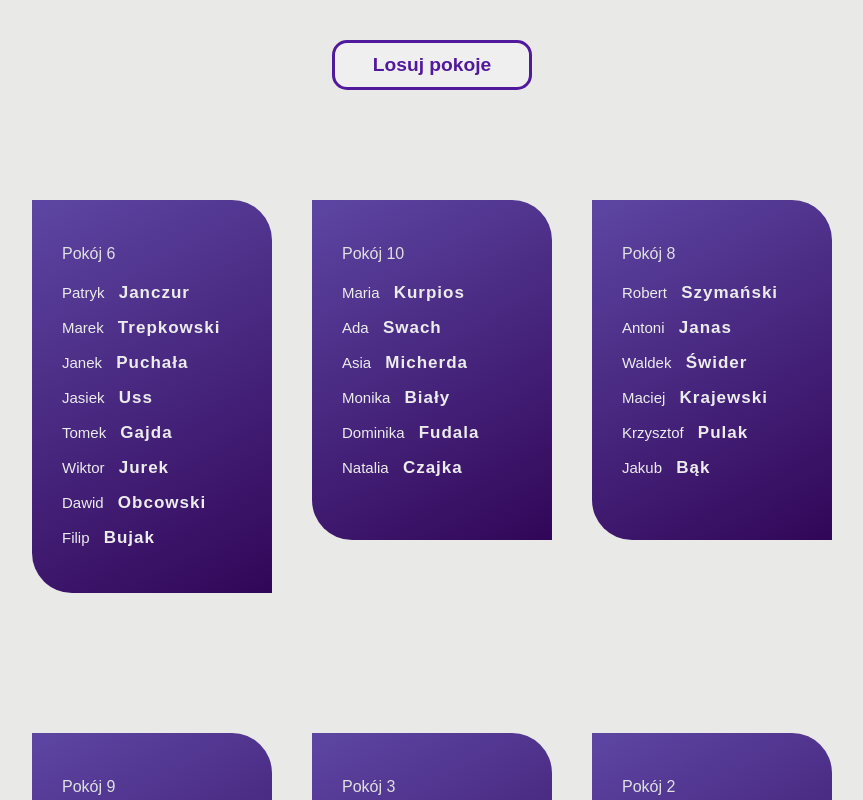
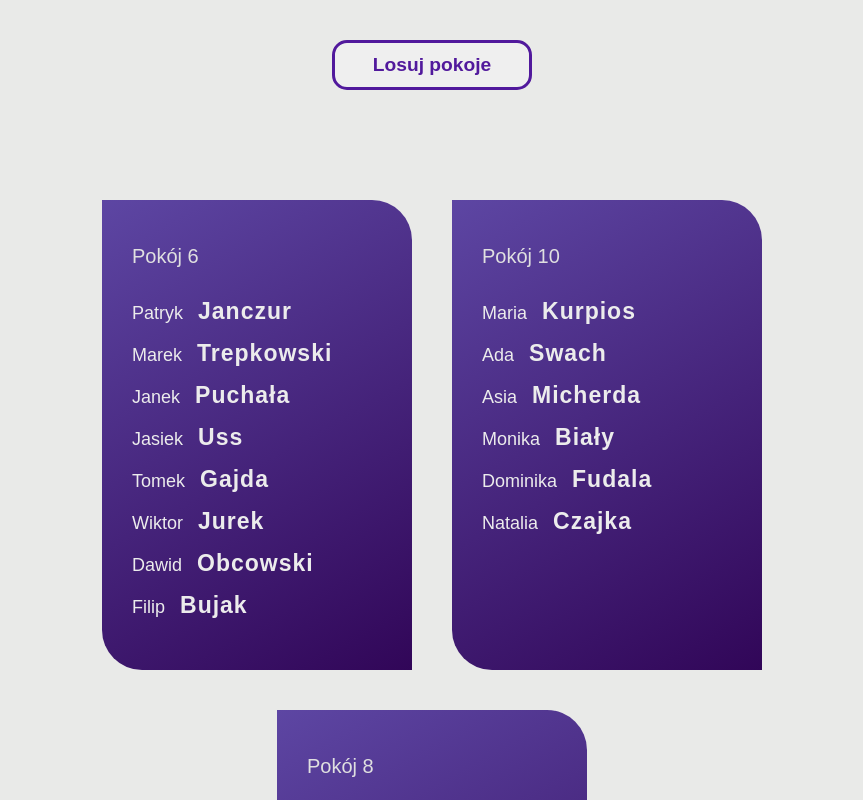
Before and after one commit to nerooc/randomizingmachine, a React (Create React App) app: page / in a window 1280 px wide. Both pictures are taken after a click on the button "Losuj pokoje". Shown: the top 800 px of the page, without its empty margins (208-1071 px from the left). Built offline with nearby package versions, Linux system fonts and the light colour scheme.

Commit message:
Presentation change

```diff
--- a/src/room.css
+++ b/src/room.css
@@ -1,7 +1,7 @@
 .room{
   background: linear-gradient(151deg, #5d46a3 0%, #310658 100%);
-  width: 180px;
-  min-height: 280px;
+  width: 250px;
+  height: 410px;
   margin: 20px;
   padding: 30px;
   border-radius: 0 40px;
@@ -10,18 +10,18 @@
 p{
   margin: 15px 0;
   font-family: sans-serif;
-  font-size: 15px;
+  font-size: 18px;
   color: #ececec;
 }
 
 .number{
-  font-size: 16px;
-  margin-bottom: 20px;
+  font-size: 20px;
+  margin-bottom: 30px;
   color: #e0e0e0;
 }
 
 .surname{
-  font-size: 17px;
+  font-size: 23px;
   font-weight: bold;
   letter-spacing: 1px;
   margin-left: 10px;
```
